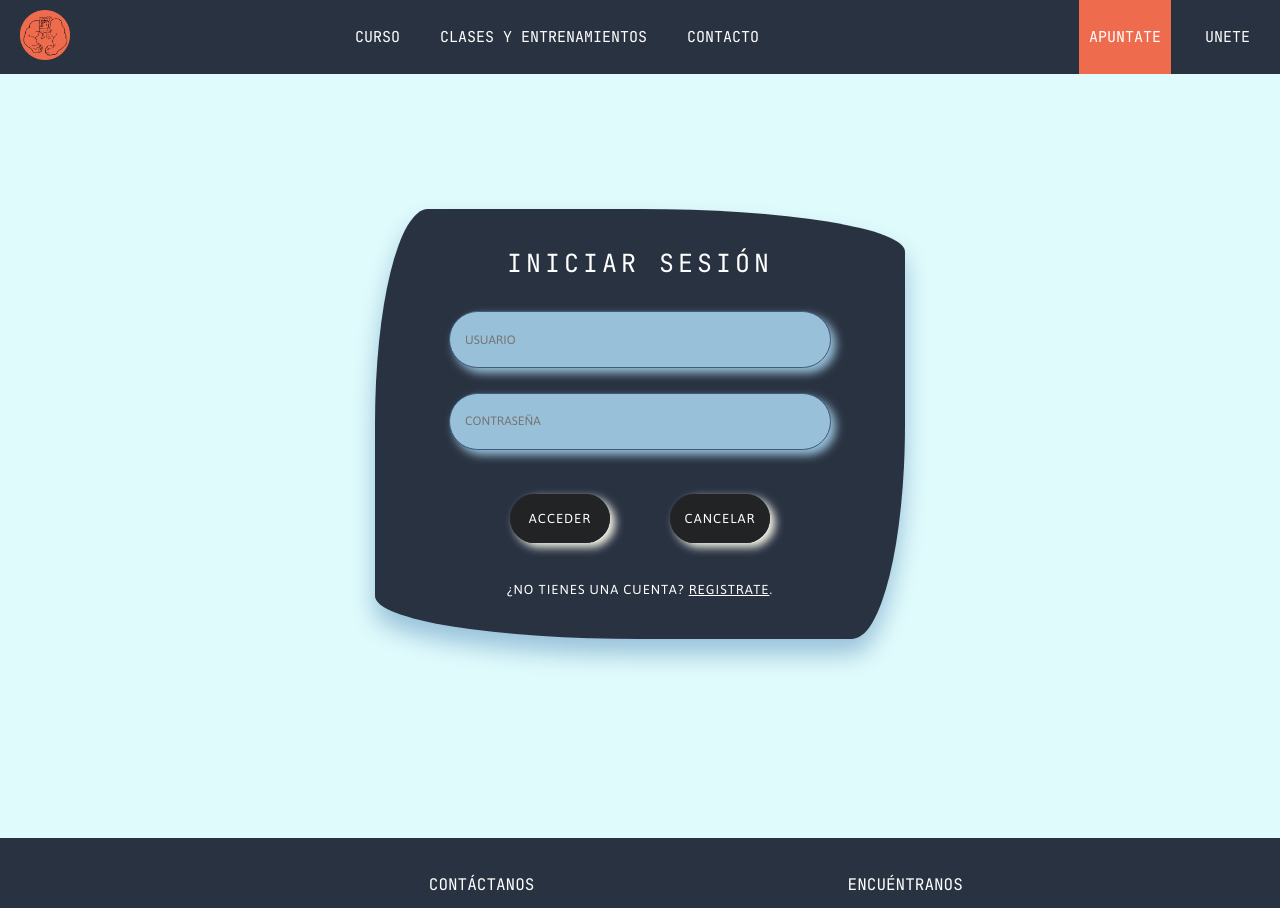
After one commit to CatanduYago/MazaoGym, a PHP site: page /login.html in a window 1280 px wide. The commit adds this page. Shown: the top 908 px of the page. Run offline with PHP 8.4, Linux system fonts and the light colour scheme.

Commit message:
html y css usuarios

```diff
--- /dev/null
+++ b/Web/login.html
@@ -0,0 +1,80 @@
+<!DOCTYPE html>
+<html lang="en">
+
+<head>
+    <meta charset="UTF-8">
+    <meta name="viewport" content="width=device-width, initial-scale=1.0">
+    <title>Centro</title>
+    <link rel="stylesheet" href="/Web/styles/estilos_general.css">
+    <link rel="stylesheet" href="/Web/styles/estilos_usuario.css">
+    <link rel="icon" href="/Web/img/logo2.png">
+
+</head>
+
+<body>
+    <header id="nav-menu">
+        <div id="logo-div">
+            <img src="/Web/img/logo2.png" id="logo-pequeño">
+        </div>
+
+        <div id="pag-principales">
+            <!-- Links de las dinstintas paginas -->
+            <a href="/Web/index.html" class="menu-pag">Curso</a>
+            <a href="/Web/clases_entrenamientos.html" class="menu-pag">Clases y entrenamientos</a>
+            <a href="/Web/contacto.html" class="menu-pag">Contacto</a>
+        </div>
+
+        <div id="sesion-div">
+            <!-- Boton de inicio de unirse y apuntarse-->
+            <a href="/Web/inscripcion" class="menu-pag" id="apuntate">Apuntate</a>
+            <a href="/Web/login.html" class="menu-pag">Unete</a>
+        </div>
+    </header>
+    <main>
+        <!-- -->
+        <div id="div_padre">
+            <form method="post" action="#" id="div_centro">
+                <h1>Iniciar sesión</h1>
+                <input type="text" placeholder="Usuario">
+                <input type="password" placeholder="Contraseña">
+                <div id="botons">
+                    <button type="submit" class="btn_lgn">Acceder</button>
+                    <button type="reset" class="btn_lgn2">Cancelar</button>
+                </div>
+                <span id="registro-span">¿No tienes una cuenta? <a href="registro.html" >Registrate</a>.</span>
+            </form>
+        </div>
+
+    </main>
+    <footer>
+        <!-- 3 divs en flex direction row-->
+        <div id="links-footer-div">
+            <!-- derechos de autor-->
+            <img src="/Web/img/logo.png" id="logo-grande">
+            <p></p>
+            <p id="copyright">&#169; Derechos Reservados</p>
+
+        </div>
+        <div id="contacto-footer-div">
+            <!-- Contacto y redes sociales-->
+            <p class="nombre-seccion">CONTÁCTANOS</p>
+            <a href="tel:+34 924456789" target="_blank">+34 924 45 67 89</a>
+            <a href="mailto:contacto@mazaogym.com" target="_blank">contacto@mazaogym.com</a>
+            <a href="https://instagram.com" class="redsocial"><img src="/Web/img/instagram.png" class="logo-redsocial"></a>
+            <a href="https://twitter.com" class="redsocial"><img src="/Web/img/twitter.png" class="logo-redsocial"></a>
+            <a href="https://facebook.com" class="redsocial"><img src="/Web/img/facebook.png" class="logo-redsocial"></a>
+            <span> <a href="https://altafitgymclub.com/aviso-legal/" target="_blank">Aviso legal</a> | <a
+                    href="https://altafitgymclub.com/politica-de-cookies/" target="_blank">Política de cookies</a>
+            </span>
+
+        </div>
+        <div id="encuentra-footer-div">
+            <p class="nombre-seccion">ENCUÉNTRANOS</p>
+            <!-- iFrame del mapa con la localizacion-->
+            <iframe src="https://www.google.com/maps/embed?pb=!1m10!1m8!1m3!1d652.9965703877186!2d-6.9806870269362005!3d38.87383348440964!3m2!1i1024!2i768!4f13.1!5e0!3m2!1ses!2ses!4v1712772750511!5m2!1ses!2ses" width="600" height="450" style="border:0;" allowfullscreen=""
+                loading="lazy" referrerpolicy="no-referrer-when-downgrade" id="localizacion"></iframe>
+    </footer>
+
+</body>
+
+</html>
--- a/Web/styles/estilos_usuario.css
+++ b/Web/styles/estilos_usuario.css
@@ -1,7 +1,15 @@
+:root {
+    --body-background-color: #E0FBFC;
+    --menu-background-color: #293241;
+    --detalles-background-color: #EE6C4D;
+    --otro: #98C1D9;
+    --otro2: #3D5A80;
+}
+
 #div_padre {
     display: grid;
     place-items: center;
-    height: 800px;
+    height: 700px;
     justify-content: center;
 }
 
@@ -13,8 +21,8 @@
     display: grid;
     place-items: center;
     background: transparent;
-    background: rgba(0, 0, 0, 0.2);
-    box-shadow: 0 15px 25px #00000099;
+    background: var(--menu-background-color);
+    box-shadow: 0 15px 25px var(--otro);
     backdrop-filter: blur(10px);
     width: 500px;
     height: 400px;
@@ -23,8 +31,8 @@
 
 input {
     text-align: left;
-    background-color: #ECF0F1;
-    border: 1px solid #00000080;
+    background-color: var(--otro);
+    border: 1px solid var(--otro2);
     border-radius: 30px;
     font-size: 18px;
     font-weight: 200;
@@ -32,18 +40,17 @@ input {
     margin: 10px;
     width: 350px;
     height: 25px;
-    transition: 2.2s;
-    letter-spacing: 1px;
+    transition: 1.2s;
     text-transform: uppercase;
     font-size: 14px;
-    font-family: system-ui, -apple-system, BlinkMacSystemFont, 'Segoe UI', Roboto, Oxygen, Ubuntu, Cantarell, 'Open Sans', 'Helvetica Neue', sans-serif;
-    box-shadow: #fffff0 5px 5px 10px;
+    font-family: 'Jaldi';
+    box-shadow: var(--otro) 5px 5px 10px;
 }
 
 input:focus {
-    border: 1px solid #000000;
-    box-shadow: #e042c3 5px 5px 10px;
-    transition: 0.25s;
+    border: 1px solid var(--otro);
+    box-shadow: var(--otro) 5px 5px 10px;
+    transition: 0.5s;
     outline: none;
 }
 
@@ -55,7 +62,7 @@ h1 {
     text-transform: uppercase;
     letter-spacing: 4px;
     font-size: 25px;
-    font-family: system-ui, -apple-system, BlinkMacSystemFont, 'Segoe UI', Roboto, Oxygen, Ubuntu, Cantarell, 'Open Sans', 'Helvetica Neue', sans-serif;
+    font-family: 'Jetbrains';
 }
 
 .btn_lgn,
@@ -75,7 +82,7 @@ h1 {
     width: 100px;
     text-transform: uppercase;
     letter-spacing: 1px;
-    font-family: system-ui, -apple-system, BlinkMacSystemFont, 'Segoe UI', Roboto, Oxygen, Ubuntu, Cantarell, 'Open Sans', 'Helvetica Neue', sans-serif;
+    font-family: 'Jaldi';
     box-shadow: #fffff0 5px 4px 10px;
 }
 
@@ -113,12 +120,13 @@ a {
 #registro-span {
     color: #ffffff;
     text-transform: uppercase;
-    font-size: 12px;
+    font-size: 15px;
     margin-bottom: 20px;
     letter-spacing: 1px;
+    font-family: 'Jaldi';
 }
 
 #registro-span a:hover {
     transition: 0.3s;
-    text-shadow: #ffffee 0px 0px 5px;
+    text-shadow: var(--otro) 2px 0px 5px;
 }
```
